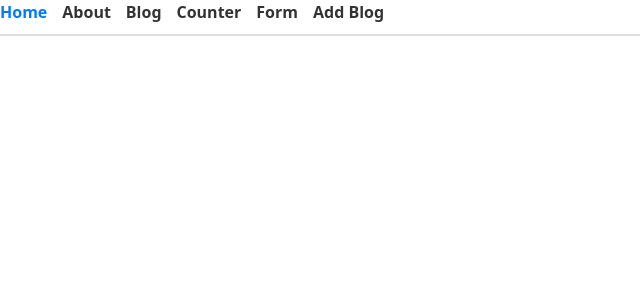
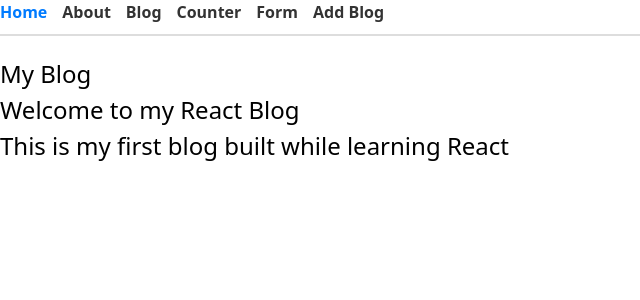
Before and after one commit to Suegathh/Blog-site, a React (Vite) app: page / in a window 1280 px wide. Shown: the top 300 px of the page, without its empty margins (0-640 px from the left). Built offline with nearby package versions, Linux system fonts and the light colour scheme.

Commit message:
still debugging home.css

```diff
--- a/src/App.jsx
+++ b/src/App.jsx
@@ -16,7 +16,7 @@
       <div>
         <Navbar />
         <Routes>
-          <Route path="/home" element={<Home />} />
+          <Route path="/" element={<Home />} />
           <Route path="about" element={<About />} />
           <Route path="/blog" element={<Blog />} />
           <Route path="/blogdetails" element={<BlogDetails />} />
--- a/src/components/Home.jsx
+++ b/src/components/Home.jsx
@@ -1,11 +1,14 @@
+import React from 'react';
 import './Home.css';
+
 function Home() {
   return (
-        <div className='home'>
+    <div className="home">
       <h1>My Blog</h1>
       <h2>Welcome to my React Blog</h2>
       <p>This is my first blog built while learning React</p>
     </div>
   );
 }
+
 export default Home;
```
Also changed, not shown: src/components/Home.css (+5 -4 lines). Lines whose indentation alone changed are shown as unchanged.
